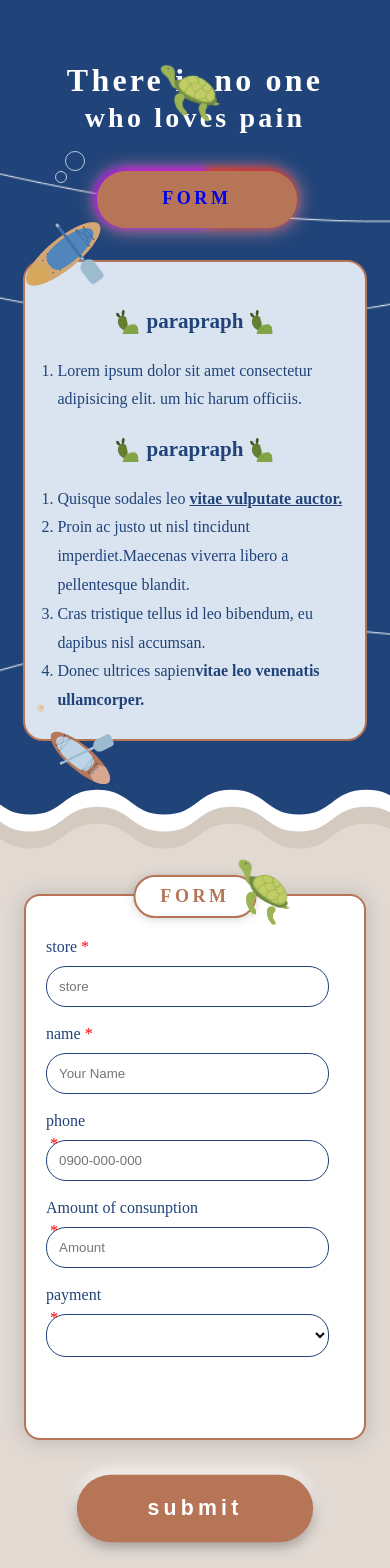
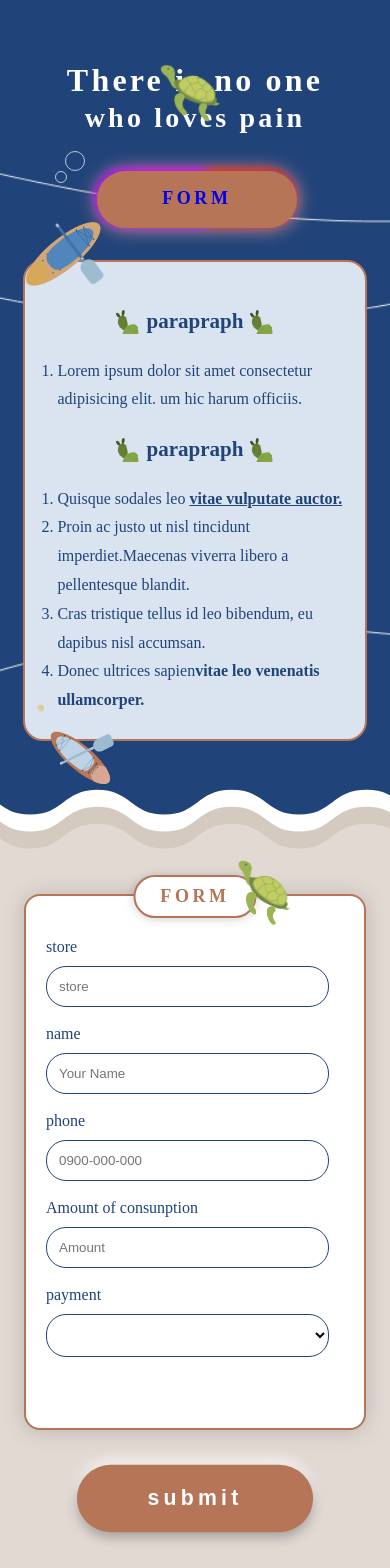
Before and after one commit to WayneChen77/ewill-interview, a React (Create React App) app: page / in a window 390 px wide. Shown: the top 1568 px of the page. Built offline with nearby package versions, Linux system fonts and the light colour scheme.

Commit message:
final for ios

```diff
--- a/src/style.css
+++ b/src/style.css
@@ -692,7 +692,7 @@
   display: flex;
   flex-direction: column;
   align-items: center;
-  padding: 40px 20px;
+  padding: 40px 20px 55px 20px;
   gap: 20px;
   width: 57%;
   background: #ffffff;
@@ -754,7 +754,6 @@
 }
 .lottery .form form {
   width: 100%;
-  margin-bottom: 25px;
 }
 .lottery .form form label {
   display: block;
@@ -893,7 +892,7 @@
   .lottery .form {
     width: 100%;
   }
-  #myform label span {
+  .form form label span {
     display: none !important;
   }
 }
--- a/src/style/_lottery.scss
+++ b/src/style/_lottery.scss
@@ -13,11 +13,10 @@
     display: flex;
     flex-direction: column;
     align-items: center;
-    padding: 40px 20px;
+    padding: 40px 20px 55px 20px;
     gap: 20px;
 
     //adj
-
     width: 57%;
     // height: 575px;
     background: #ffffff;
@@ -82,7 +81,6 @@
     }
     form {
       width: 100%;
-      margin-bottom: 25px;
 
       label {
         display: block;
@@ -243,7 +241,7 @@
   .lottery .form {
     width: 100%;
   }
-  #myform label span {
+  .form form label span {
     display: none !important;
   }
 }
```
Also changed, not shown: 1 other file (tests, documents, lock files or other folders).
